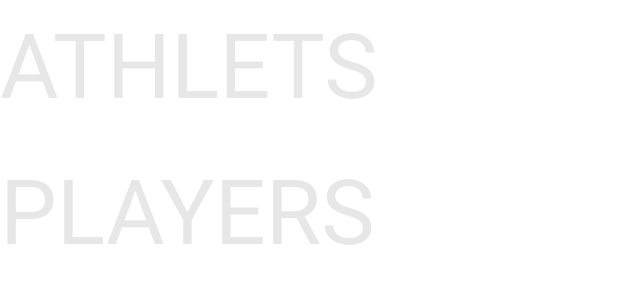
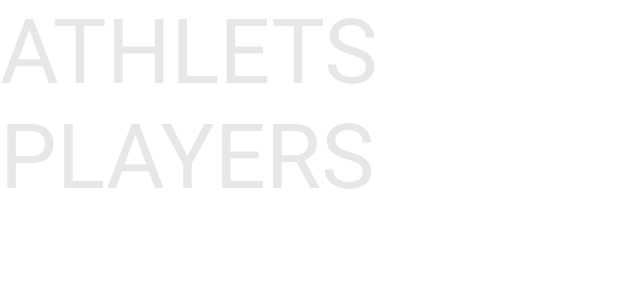
Before and after one commit to king-ppap/test-ui-responsive, a Nuxt app: page / in a window 1280 px wide. Shown: the top 300 px of the page, without its empty margins (0-640 px from the left). Built offline with nearby package versions, Linux system fonts and the light colour scheme.

Commit message:
Fix line height

```diff
--- a/assets/styles/index.css
+++ b/assets/styles/index.css
@@ -3,6 +3,7 @@
 @tailwind utilities;
 
 html {
+    line-height: normal;
     font-size: 15px;
     font-weight: normal;
     font-family: 'Roboto', Arial, Monospace, Serif, Sans-serif;
--- a/components/ContentList.vue
+++ b/components/ContentList.vue
@@ -4,7 +4,7 @@
         class="pl-[37.890625vw] pr-[30px] py-[30px]"
         :style="`background-color: ${item.bgColor};`"
     >
-        <div class="flex">
+        <div class="flex z-[999]">
             <div class="w-[23.042px] flex flex-col justify-center mr-[10px]">
                 <p
                     class="text-[18px] tracking-[1.5px]"
@@ -17,8 +17,16 @@
                     :style="`background-color: ${item.indexUnderlineColor};`"
                 ></div>
             </div>
-            <h2 class="header-2">{{ item.title }}</h2>
+            <h2 class="header-2">
+                {{ item.title }}
+            </h2>
         </div>
+        <p
+            class="text-[18px] pt-[20px] leading-[28px]"
+            :style="`color: ${item.indexUnderlineColor};`"
+        >
+            {{ item.message }}
+        </p>
     </div>
 </template>
 
--- a/pages/index.vue
+++ b/pages/index.vue
@@ -1,11 +1,15 @@
 <template>
     <div>
         <h1
-            class="header-1 mb-[11px] mobile:px-[18px] tablet:pt-[50px] tablet:pl-[37.890625vw]"
+            class="header-1 mobile:mb-[11px] mobile:px-[18px] tablet:pt-[50px] tablet:pl-[37.890625vw] tablet:pb-[15px]"
         >
             ATHLETS
         </h1>
         <div class="mobile:hidden desktop:hidden">
+            <AppSvgs
+                class="absolute top-[71px] w-[200px] z-[1]"
+                :name="'/assets/svg/footballer-graphic-tablet.svg'"
+            />
             <ContentList :list="listATHLETS"></ContentList>
         </div>
         <div
@@ -24,7 +28,7 @@
     </div>
     <div>
         <h1
-            class="header-1 mobile:mt-[19px] mobile:mb-[23px] mobile:px-[18px] tablet:pl-[37.890625vw]"
+            class="header-1 mobile:mt-[19px] mobile:mb-[23px] mobile:px-[18px] tablet:pl-[30px]"
         >
             PLAYERS
         </h1>
```
